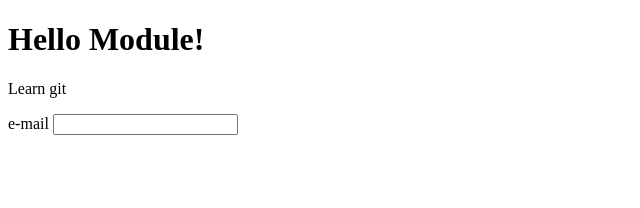
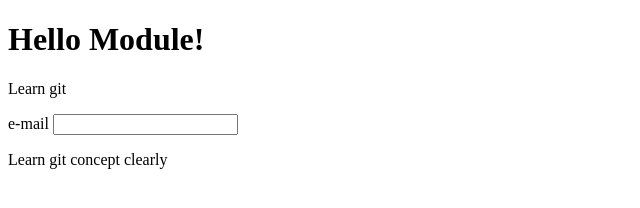
Before and after one commit to nashrin23/EOLO, a plain HTML site: page index.html in a window 1280 px wide. Shown: the whole page, without its empty margins (0-640 px from the left). Drawn offline with Linux system fonts and the light colour scheme.

Commit message:
added new paragraph

```diff
--- a/index.html
+++ b/index.html
@@ -12,5 +12,6 @@
             <label for="">e-mail</label>
             <input type="text">
         </form>
+        <p>Learn git concept clearly</p>
     </body>
 </html>
```
